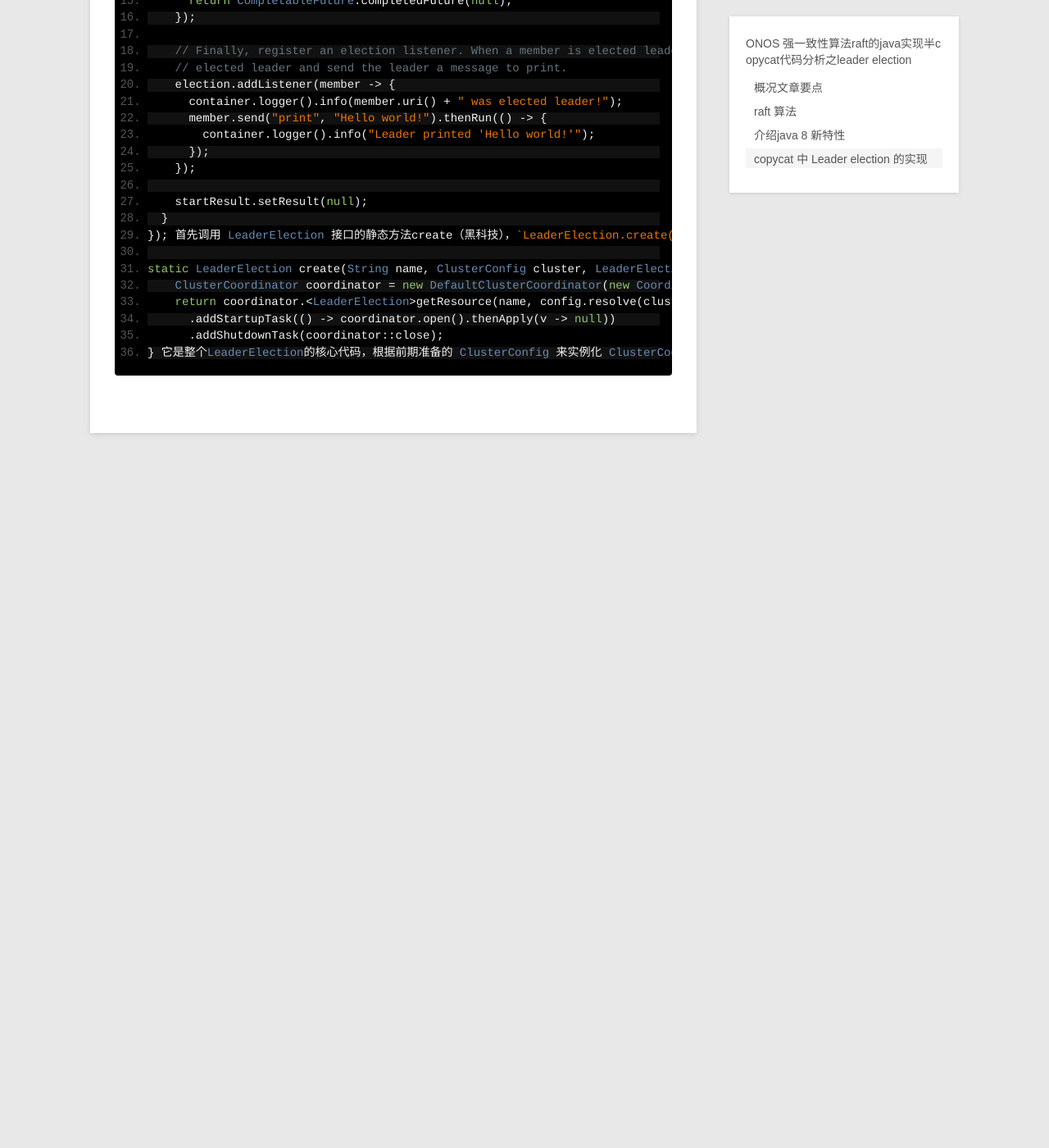
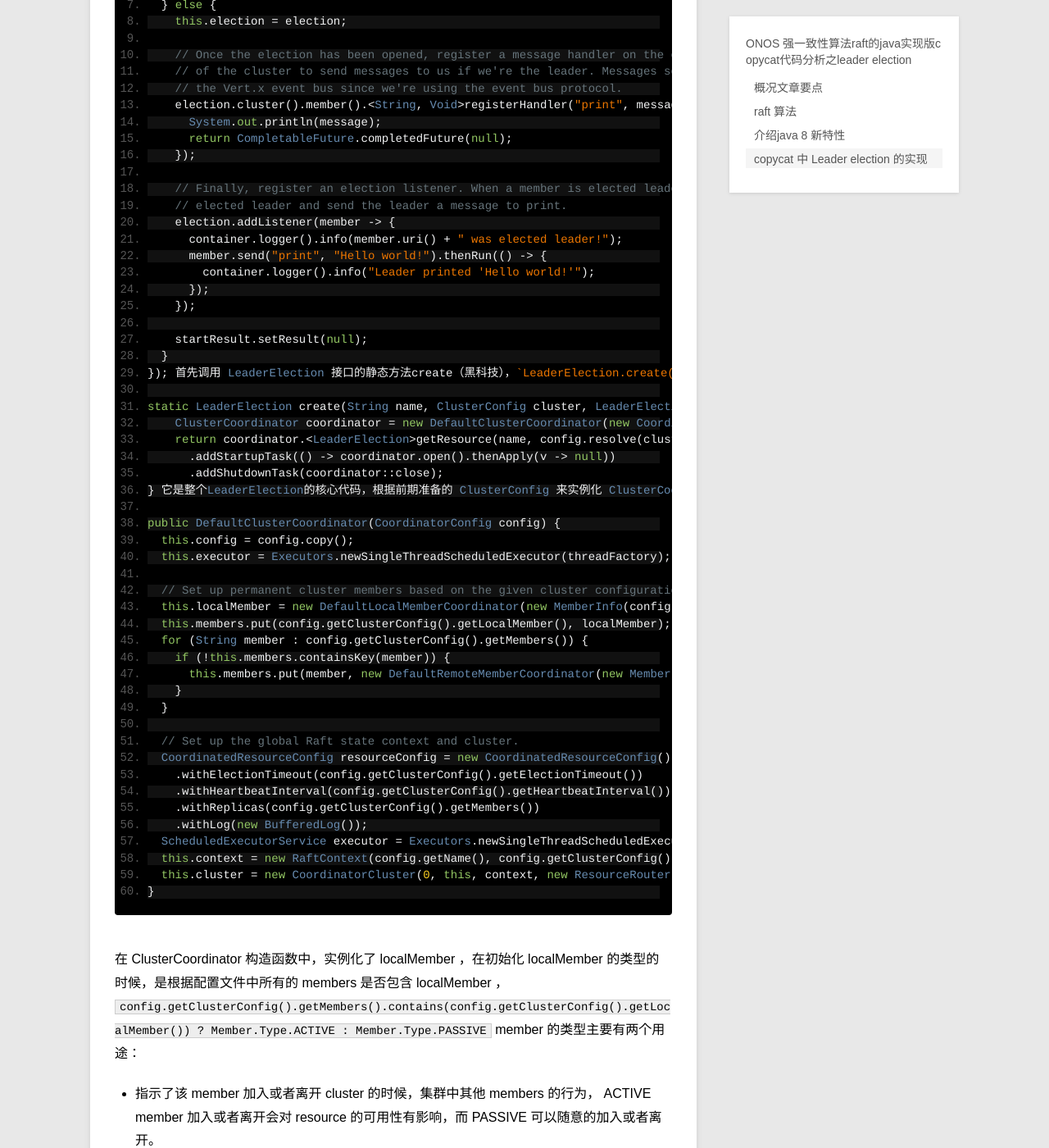
Before and after one commit to KailongLi/kailongli.github.io, a Jekyll site: the page built from _posts/blog/2015-05-01-distribute-features1.md, in a window 1280 px wide and 1400 px high, scrolled down 2824 px. Shown: the whole window at 82% size. Built offline with Jekyll 4.4.1, drawn with Linux system fonts in a browser that asks for light colours; Markdown is read by kramdown in place of the engine named in the settings; before the commit the page ends 3432 px from its top, so only the background shows below that; some of the changed text lies outside the part shown.

Commit message:
修改事件处理机制的列表格式，继续分布式特性

```diff
--- a/_posts/blog/2015-05-01-distribute-features1.md
+++ b/_posts/blog/2015-05-01-distribute-features1.md
@@ -1,6 +1,6 @@
 ---
 layout:     post
-title:      ONOS 强一致性算法raft的java实现半copycat代码分析之leader election
+title:      ONOS 强一致性算法raft的java实现版copycat代码分析之leader election
 category: blog
 description: ONOS中强一致性算法raft的java版实现采用的是copycat，它包括leader election、 Log replication 、 Cluster membership changes 、 Log compaction 这四个特性，本文主要介绍其中最常用也是最简单的 leader election。
 ---
@@ -42,7 +42,10 @@ Chapter 6 Concurrency Enhancements
 关于java 8 这些新（黑）特（科）性（技）的加入，变化较大，同时带来的争议也较大，例如：在接口中增加默认方法和静态方法，它的主要一个动机是扩展原来的API，因此需要在之前版本的接口中增加方法，但是按照java的规则，其所有实现类必须要实现该方法，这样太麻烦，于是想出了默认方法（在接口中直接实现该方法），该接口的实现类就不用再实现该方法了，这明显改变了java接口的规则。
 
 ## copycat 中 Leader election 的实现
-在开始分析 copycat 中 Leader election 实现代码之前，建议阅读[copycat][]的描述，有助于理解 Resource, Log, Cluster 等名词含义。
+在开始分析 copycat 中 Leader election 实现代码之前，建议阅读[copycat][]的描述，有助于理解 Resource, Log, Cluster 等名词含义。为了确保大家看的代码都是一样的，需要将代码切换到 commit hash 为 d597c723ffe9dbbee2aa22f4bd68d8174410e054 的版本。
+
+    git reset --hard d597c723ffe9dbbee2aa22f4bd68d8174410e054
+
 copycat 代码中提供了一个关于 Leader election 的例子 (LeaderElectingVerticle 类的 start 方法)，根据这个例子，梳理 Leader election 的具体流程。
 
 #### 前期准备条件
@@ -106,6 +109,43 @@ copycat 代码中提供了一个关于 Leader election 的例子 (LeaderElecting
     }
 它是整个LeaderElection的核心代码，根据前期准备的 ClusterConfig 来实例化 ClusterCoordinator ，ClusterCoordinator 负责 Cluster 中各个 members 间的消息通信调度的核心，
 
+    public DefaultClusterCoordinator(CoordinatorConfig config) {
+      this.config = config.copy();
+      this.executor = Executors.newSingleThreadScheduledExecutor(threadFactory);
+
+      // Set up permanent cluster members based on the given cluster configuration.
+      this.localMember = new DefaultLocalMemberCoordinator(new MemberInfo(config.getClusterConfig().getLocalMember(), config.getClusterConfig().getMembers().contains(config.getClusterConfig().getLocalMember()) ? Member.Type.ACTIVE : Member.Type.PASSIVE, Member.Status.ALIVE), config.getClusterConfig().getProtocol(), Executors.newSingleThreadExecutor(threadFactory));
+      this.members.put(config.getClusterConfig().getLocalMember(), localMember);
+      for (String member : config.getClusterConfig().getMembers()) {
+        if (!this.members.containsKey(member)) {
+          this.members.put(member, new DefaultRemoteMemberCoordinator(new MemberInfo(member, Member.Type.ACTIVE, Member.Status.ALIVE), config.getClusterConfig().getProtocol(), Executors.newSingleThreadScheduledExecutor(threadFactory)));
+        }
+      }
+
+      // Set up the global Raft state context and cluster.
+      CoordinatedResourceConfig resourceConfig = new CoordinatedResourceConfig()
+        .withElectionTimeout(config.getClusterConfig().getElectionTimeout())
+        .withHeartbeatInterval(config.getClusterConfig().getHeartbeatInterval())
+        .withReplicas(config.getClusterConfig().getMembers())
+        .withLog(new BufferedLog());
+      ScheduledExecutorService executor = Executors.newSingleThreadScheduledExecutor(new NamedThreadFactory("copycat-coordinator"));
+      this.context = new RaftContext(config.getName(), config.getClusterConfig().getLocalMember(), new RaftConfig(resourceConfig.toMap()), executor);
+      this.cluster = new CoordinatorCluster(0, this, context, new ResourceRouter(executor), new KryoSerializer(), executor, config.getExecutor());
+    }
+
+在 ClusterCoordinator 构造函数中，实例化了 localMember ，在初始化 localMember 的类型的时候，是根据配置文件中所有的 members 是否包含 localMember ， `config.getClusterConfig().getMembers().contains(config.getClusterConfig().getLocalMember()) ? Member.Type.ACTIVE : Member.Type.PASSIVE`  member 的类型主要有两个用途：
+
+* 指示了该 member 加入或者离开 cluster 的时候，集群中其他 members 的行为， ACTIVE member 加入或者离开会对 resource 的可用性有影响，而 PASSIVE 可以随意的加入或者离开。
+* 指示了该 member 如何参与 log replication ， ACTIVE 具有投票的权利，而 PASSIVE 没有， 在 log replication 的时候， ACTIVE 参与 raft 协议的 log replication 的全过程，而 PASSIVE 仅仅只是接受 committed log entries 通过 gossip 协议。
+
+实例化完 localMember 后，初始化其他 members ，其他的 members 都是 remoteMembers
+紧接着实例化 RaftContext 和 CoordinatorCluster ，其中， ClusterCoordinator 是集群中每个节点的核心，它提供两个两个方法： `Cluster cluster();` 和 `<T extends Resource<T>> T getResource(String name);` ，因此它需要维护两个资源： Cluster 和 Resource ，那么这两个其中 RaftContext 是 raft 协议实现的核心， 它提供 RaftProtocol 接口来进行 Raft 协议中定义的各种操作，每个操作都提供发送方的 操作方法 `CompletableFuture<SyncResponse> sync(SyncRequest request)` 和接收方的注册 handler `RaftProtocol syncHandler(MessageHandler<SyncRequest, SyncResponse> handler);`。 CoordinatorCluster
+
+> 边界使得你可以在用于泛型的参数类型上设置限制条件，尽管这使得你可以强制规定泛型可以应用的类型，但是其潜在的一个更加重要的效果是你可以按照自己的边界类型来调用方法。
+
+
+
+
 
 
 
```
Also changed, not shown: _posts/blog/2015-04-23-event-processing.md (+3 -0 lines).
